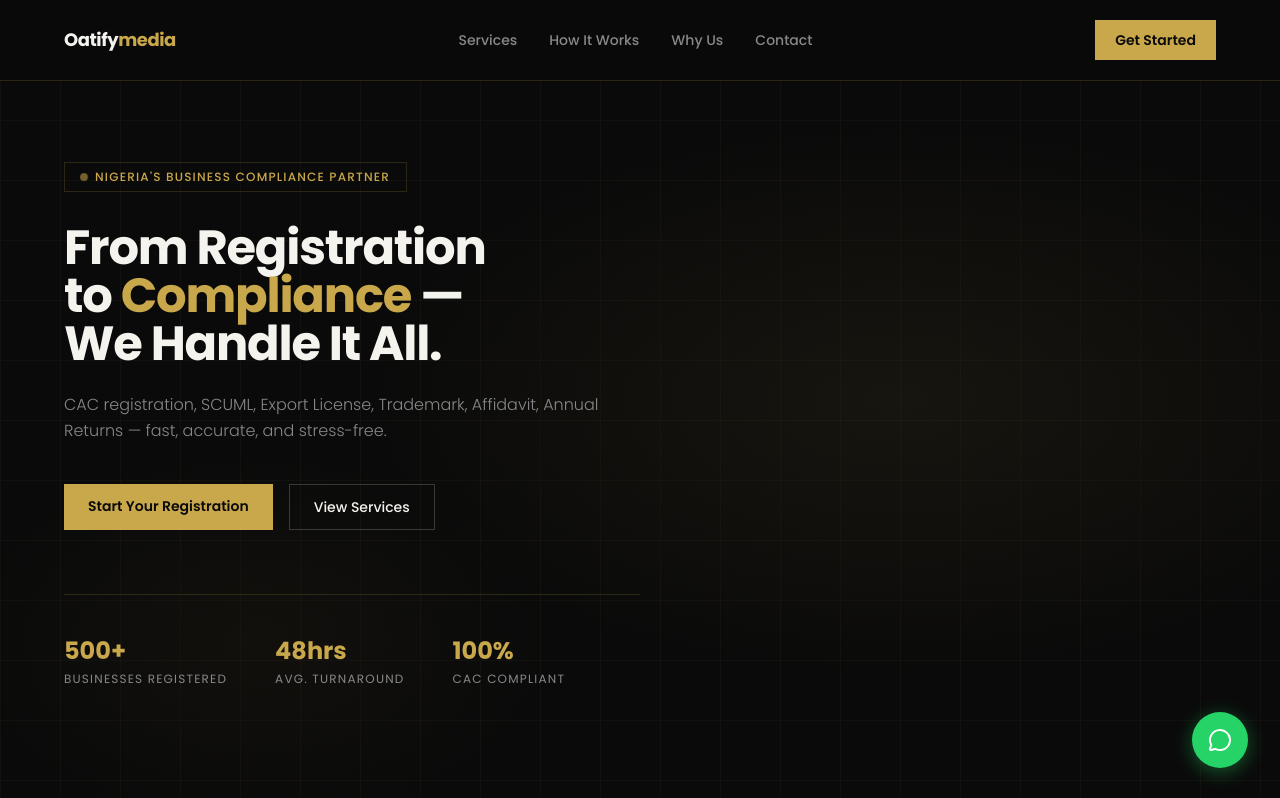
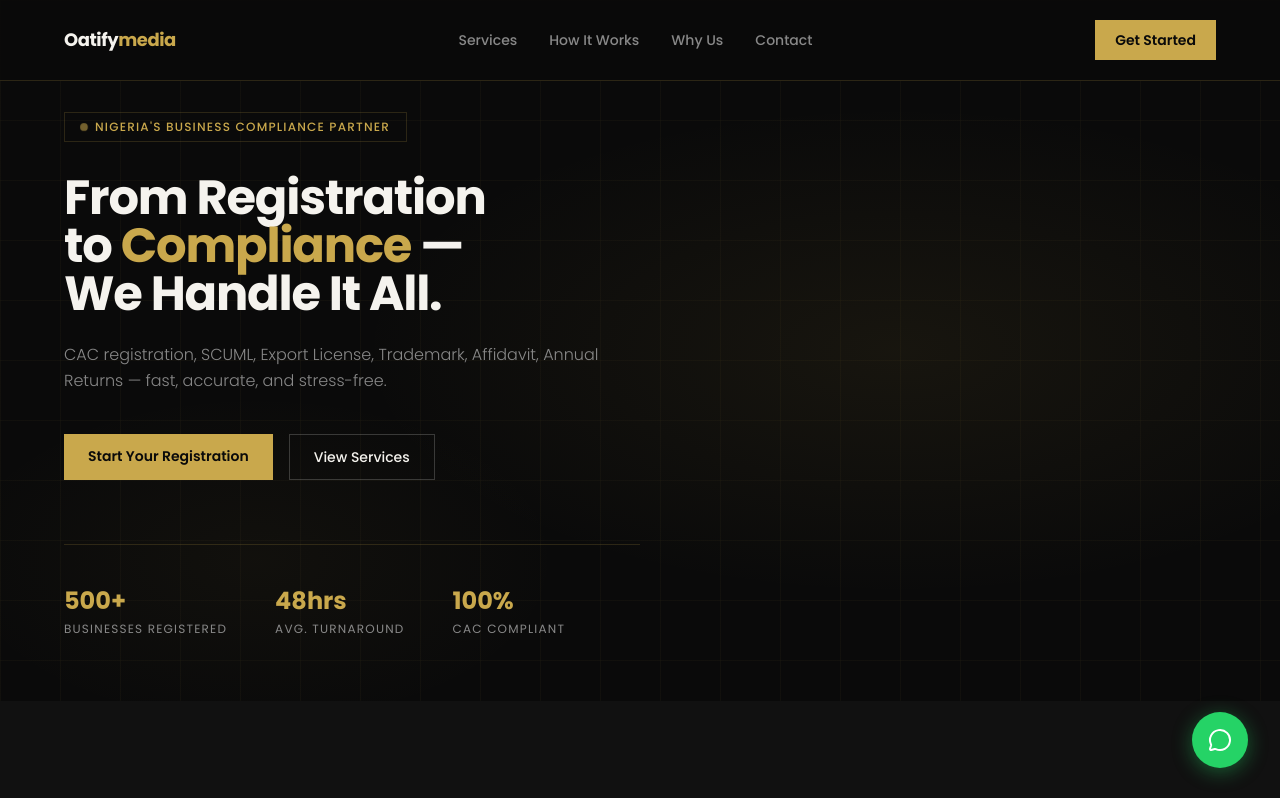
Before and after one commit to olubodeayooluwa104-blip/Ionichays-, a Next.js app: page / in a window 1280 px wide. Shown: the top 798 px of the page. Built offline with nearby package versions, Linux system fonts and the light colour scheme.

Commit message:
style: remove min-height from hero section
Reduce padding to bring services section closer.

```diff
--- a/components/hero.tsx
+++ b/components/hero.tsx
@@ -2,7 +2,7 @@ import Link from "next/link"
 
 export function Hero() {
   return (
-    <section className="min-h-screen flex items-center px-[5%] pt-32 pb-20 relative overflow-hidden">
+    <section className="flex items-center px-[5%] pt-28 pb-16 relative overflow-hidden">
       {/* Background Effects */}
       <div className="absolute inset-0 z-0">
         <div
```
